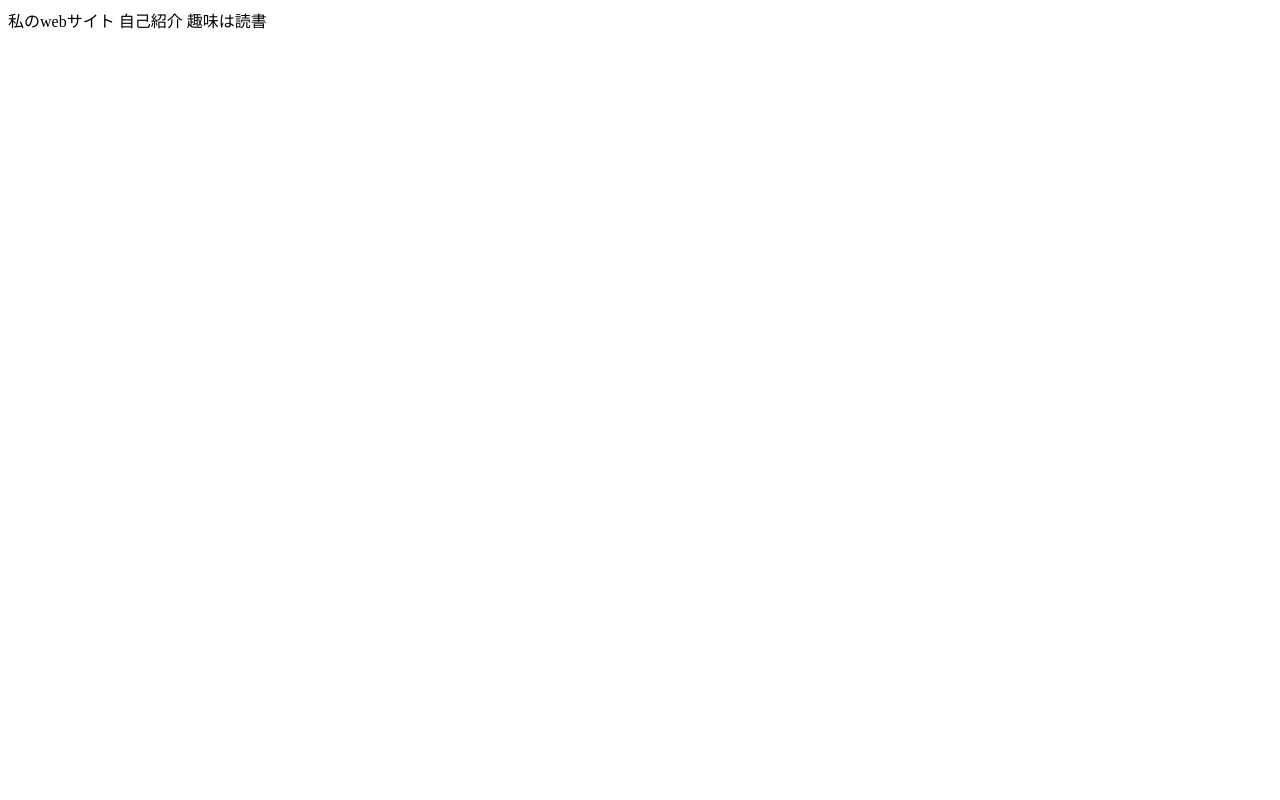
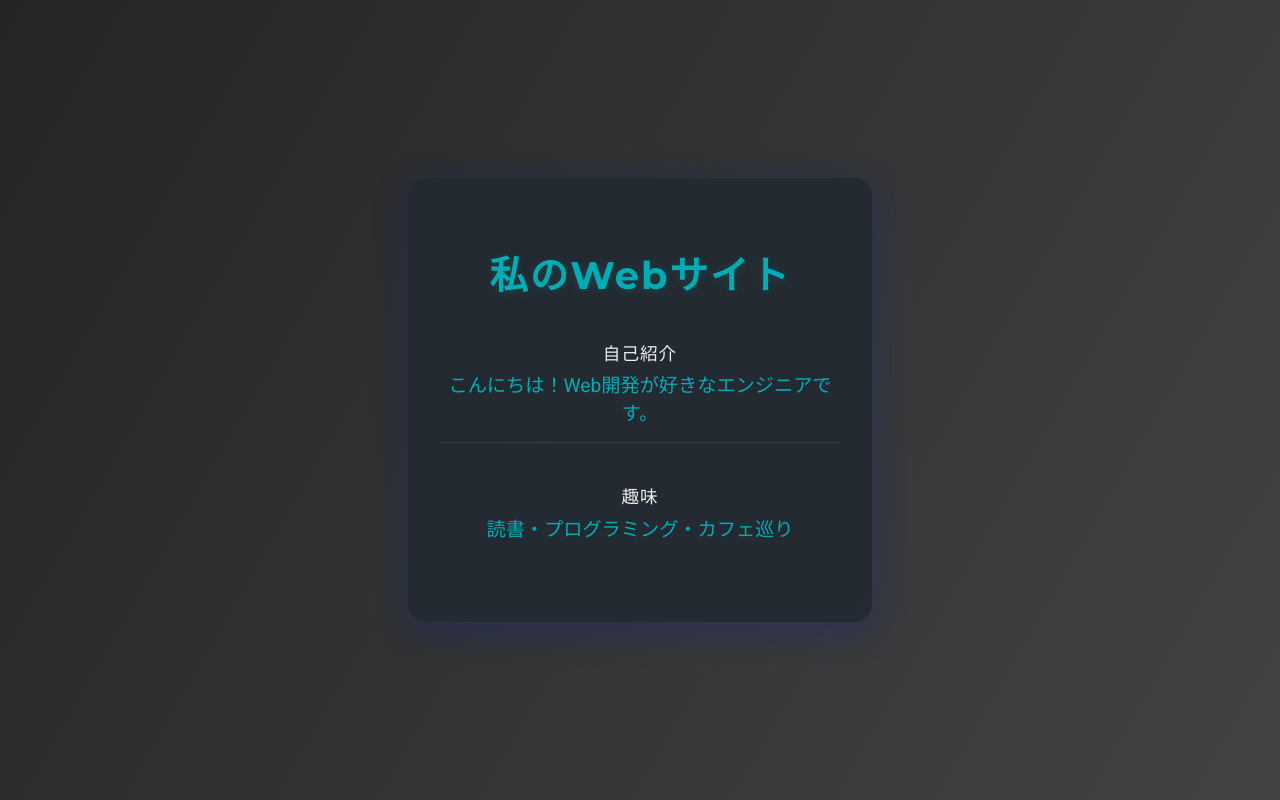
Before and after one commit to monomalu0546-svg/re.antique, a plain HTML site: page index.html in a window 1280 px wide. Drawn offline with Linux system fonts and the light colour scheme.

Commit message:
index.htmlを作成し、基本的なWebサイトの構造とスタイルを追加

```diff
--- a/index.html
+++ b/index.html
@@ -1,3 +1,88 @@
-私のwebサイト
-自己紹介
-趣味は読書
+
+<!DOCTYPE html>
+<html lang="ja">
+<head>
+	<meta charset="UTF-8">
+	<meta name="viewport" content="width=device-width, initial-scale=1.0">
+	<title>私のWebサイト</title>
+	<link href="https://fonts.googleapis.com/css2?family=Montserrat:wght@700&family=Roboto:wght@400;500&display=swap" rel="stylesheet">
+	<style>
+		body {
+			margin: 0;
+			padding: 0;
+			font-family: 'Roboto', sans-serif;
+			background: linear-gradient(120deg, #232526 0%, #414345 100%);
+			color: #fff;
+			min-height: 100vh;
+			display: flex;
+			flex-direction: column;
+			align-items: center;
+			justify-content: center;
+			animation: fadeIn 1.2s ease;
+		}
+		@keyframes fadeIn {
+			from { opacity: 0; transform: translateY(30px); }
+			to { opacity: 1; transform: translateY(0); }
+		}
+		.container {
+			background: rgba(34, 40, 49, 0.85);
+			border-radius: 18px;
+			box-shadow: 0 8px 32px 0 rgba(31, 38, 135, 0.37);
+			padding: 40px 32px;
+			max-width: 400px;
+			width: 90vw;
+			text-align: center;
+		}
+		h1 {
+			font-family: 'Montserrat', sans-serif;
+			font-size: 2.4rem;
+			margin-bottom: 0.5em;
+			letter-spacing: 2px;
+			color: #00adb5;
+			text-shadow: 0 2px 8px rgba(0,173,181,0.2);
+		}
+		.section {
+			margin: 1.5em 0;
+			padding: 1em 0.5em;
+			border-bottom: 1px solid #393e46;
+		}
+		.section:last-child {
+			border-bottom: none;
+		}
+		.label {
+			font-weight: 500;
+			color: #eeeeee;
+			font-size: 1.1em;
+			margin-bottom: 0.3em;
+			display: block;
+			letter-spacing: 1px;
+		}
+		.value {
+			font-size: 1.2em;
+			color: #00adb5;
+		}
+		@media (max-width: 600px) {
+			.container {
+				padding: 24px 8px;
+				max-width: 98vw;
+			}
+			h1 {
+				font-size: 1.5rem;
+			}
+		}
+	</style>
+</head>
+<body>
+	<div class="container">
+		<h1>私のWebサイト</h1>
+		<div class="section">
+			<span class="label">自己紹介</span>
+			<span class="value">こんにちは！Web開発が好きなエンジニアです。</span>
+		</div>
+		<div class="section">
+			<span class="label">趣味</span>
+			<span class="value">読書・プログラミング・カフェ巡り</span>
+		</div>
+	</div>
+</body>
+</html>
```
